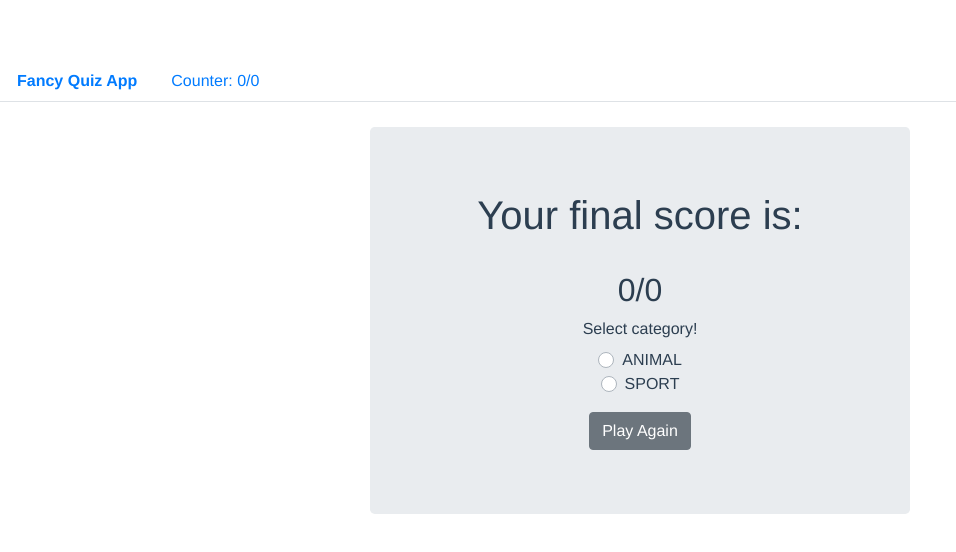
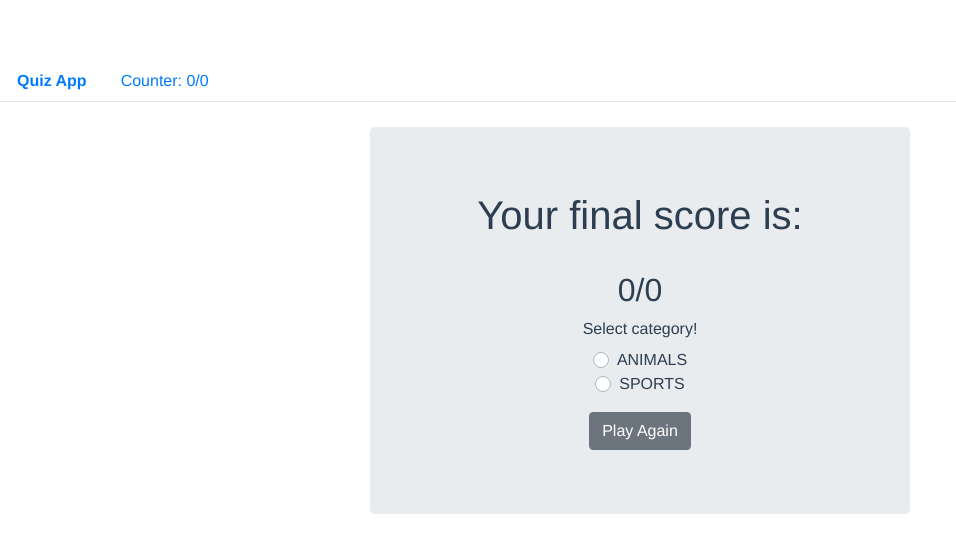
Before and after one commit to angelabosilkovska/Quiz-App, a Vue app: page / in a window 1280 px wide. Shown: the top 552 px of the page, without its empty margins (0-956 px from the left). Built offline with nearby package versions, Linux system fonts and the light colour scheme; no server answers.

Commit message:
commit to 'main'

```diff
--- a/src/App.vue
+++ b/src/App.vue
@@ -43,7 +43,8 @@ export default {
     showScore(){
       if (this.index === this.questions.length) {
         return true
-      }else{
+      }
+      else{
         return false
       }
     }
@@ -63,7 +64,7 @@ export default {
       this.numCorrect= 0;
       this.numTotal= 0;
     },
-   async fetchQuestions(type){
+    async fetchQuestions(type){
     await fetch(`https://opentdb.com/api.php?amount=10&category=${type}&type=multiple`, {
       method: 'get'
     })
--- a/src/components/Header.vue
+++ b/src/components/Header.vue
@@ -1,7 +1,7 @@
 <template>
   <div>
   <b-nav tabs>
-    <b-nav-item disable><b>Fancy Quiz App</b></b-nav-item>
+    <b-nav-item disable><b>Quiz App</b></b-nav-item>
     <b-nav-item disablel>Counter: {{ numCorrect }}/{{ numTotal }}</b-nav-item>
   </b-nav>
 </div>
--- a/src/components/QuestionBox.vue
+++ b/src/components/QuestionBox.vue
@@ -26,7 +26,7 @@
     >
       Submit
       </b-button>
-    <b-button  @click="next" variant="success">Next</b-button>
+    <b-button  @click="next" :disabled="selectedIndex === null" variant="success">Next</b-button>
   </b-jumbotron>
 
 </div>
--- a/src/components/Score.vue
+++ b/src/components/Score.vue
@@ -4,10 +4,12 @@
         <h1>Your final score is:</h1>
         <br>
         <h2>{{ numCorrect }}/{{ numTotal }}</h2>
-           <b-form-group label="Select category!" v-slot="{ ariaDescribedby }">
-      <b-form-radio v-model="selected" :aria-describedby="ariaDescribedby" name="some-radios" value="27">ANIMAL</b-form-radio>
-      <b-form-radio v-model="selected" :aria-describedby="ariaDescribedby" name="some-radios" value="21">SPORT</b-form-radio>
-    </b-form-group>
+
+        <b-form-group label="Select category!" v-slot="{ ariaDescribedby }">
+          <b-form-radio v-model="selected" :aria-describedby="ariaDescribedby" name="some-radios" value="27">ANIMALS</b-form-radio>
+          <b-form-radio v-model="selected" :aria-describedby="ariaDescribedby" name="some-radios" value="21">SPORTS</b-form-radio>
+        </b-form-group>
+
         <b-button @click="playagain(selected)">
             Play Again
         </b-button>
```
